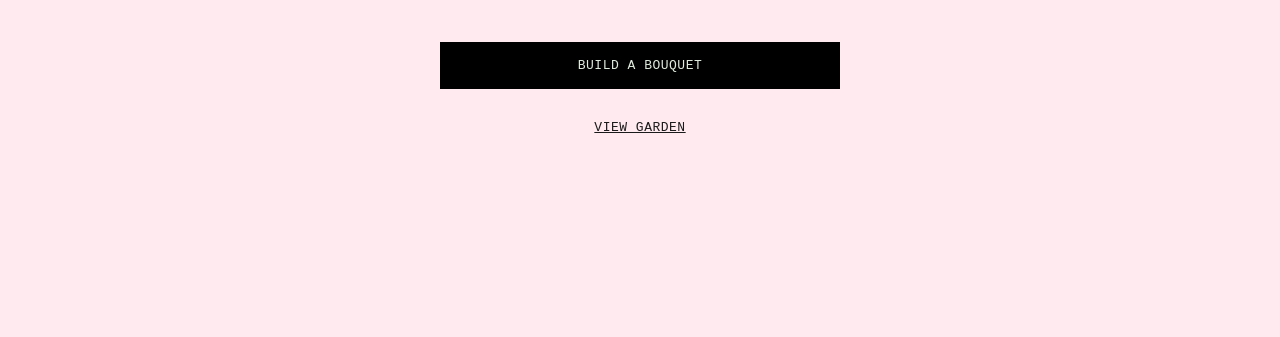
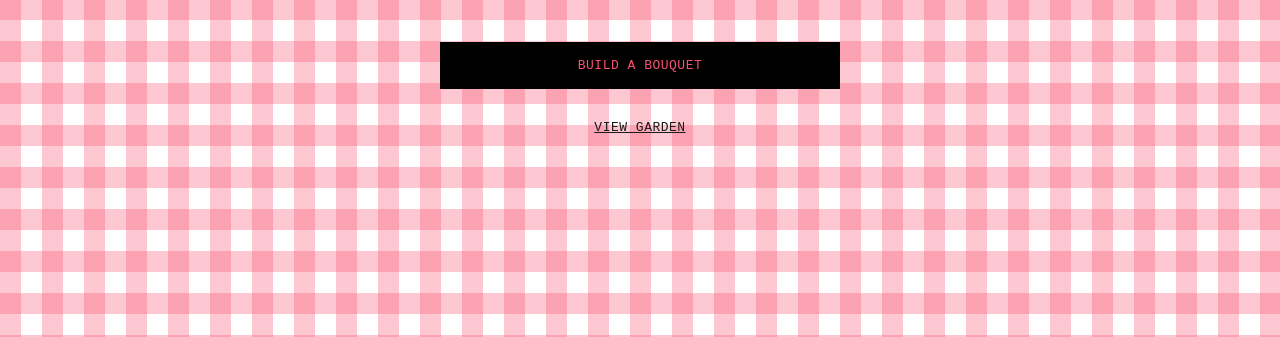
Before and after one commit to mansimratpannu/flowerbouquet, a plain HTML site: page index.html in a window 1280 px wide. Shown: the part 463-800 px from the top of the page. Drawn offline with nearby package versions, Linux system fonts and the light colour scheme; a web font is replaced by a local one.

Commit message:
Implement pink-and-white gingham checkers background for home view with smooth fade transitions

```diff
--- a/index.css
+++ b/index.css
@@ -40,12 +40,62 @@ body {
   transition: background-color 0.5s ease;
 }
 
+body::before {
+  content: "";
+  position: fixed;
+  top: 0;
+  left: 0;
+  right: 0;
+  bottom: 0;
+  background-image:
+    linear-gradient(90deg, rgba(249, 83, 114, 0.32) 50%, transparent 50%),
+    linear-gradient(rgba(249, 83, 114, 0.32) 50%, transparent 50%);
+  background-size: 42px 42px;
+  z-index: -1;
+  opacity: 0;
+  transition: opacity 0.5s ease;
+  pointer-events: none;
+}
+
+body.stage-home::before {
+  opacity: 1;
+}
+
 body.stage-home {
-  background-color: #FFEAEF; /* Soft premium pastel blush pink */
+  background-color: #ffffff; /* White background for gingham base */
+  --bg-color: #ffffff;
+  --btn-text: #f95372;
+}
+
+body.stage-card {
+  background-color: #f4bda3; /* Warm peach color from user image */
+  --bg-color: #f4bda3;
+  --btn-text: #f4bda3;
+}
+
+body.stage-picker {
+  background-color: #deeaf8; /* Soft premium pastel blue from user image */
+  --bg-color: #deeaf8;
+  --accent-color: #c8dcf2; /* Slightly darker pastel blue for hovers */
+  --btn-text: #deeaf8;
 }
 
 body.stage-home .main-content {
   align-items: center; /* Centered vertically on homepage */
+}
+
+body.stage-customize {
+  background-color: #EAE2F8; /* Soft premium pastel lavender/purple */
+  --bg-color: #EAE2F8;
+  --accent-color: #DED2F0;
+  --btn-text: #EAE2F8;
+}
+
+body.stage-share {
+  background: radial-gradient(circle, #ffe9c6 0%, #fdd6ca 60%, #ffc2d0 100%) no-repeat fixed;
+  --bg-color: #fdd6ca;
+  --btn-text: #fdd6ca;
+  --accent-color: #fca095;
 }
 
 /* App Layout */
--- a/index.js
+++ b/index.js
@@ -62,12 +62,9 @@ function setupLogoListener() {
 function switchView(targetStage) {
   state.stage = targetStage;
 
-  // Toggle home-specific background class on body
-  if (targetStage === "home") {
-    document.body.classList.add("stage-home");
-  } else {
-    document.body.classList.remove("stage-home");
-  }
+  // Toggle stage-specific background classes on body
+  document.body.classList.remove("stage-home", "stage-picker", "stage-customize", "stage-card", "stage-share", "stage-garden");
+  document.body.classList.add(`stage-${targetStage}`);
 
   // Hide all sections
   document.querySelectorAll(".view-section").forEach(section => {
```
